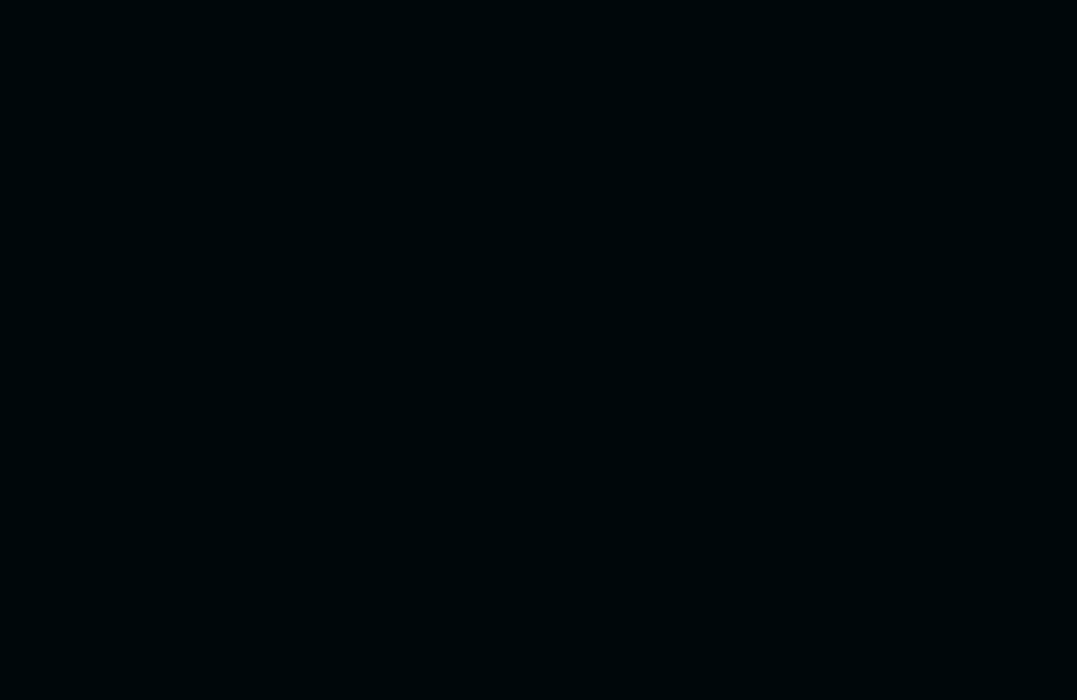
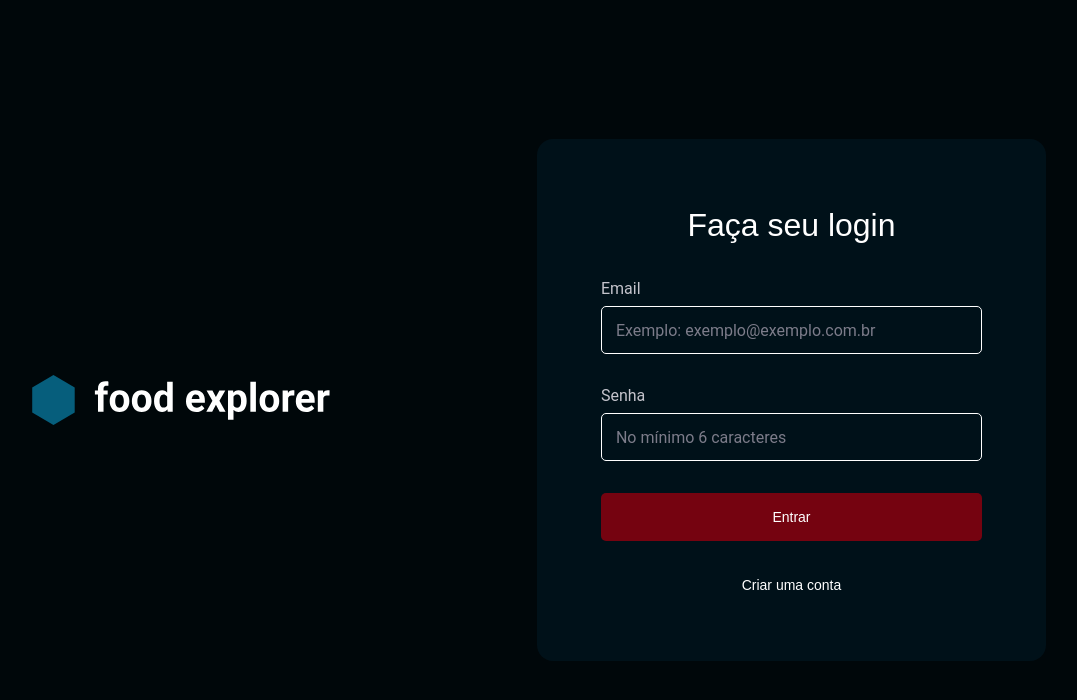
Before and after one commit to victorlopescc/food-explorer-web, a React (Vite) app: page / in a window 1280 px wide. Before the commit this address had no page. Shown: the top 700 px of the page, without its empty margins (103-1180 px from the left). Built offline with nearby package versions, Linux system fonts and the light colour scheme.

Commit message:
feat: SignIn Page and components

```diff
--- /dev/null
+++ b/src/components/Button/index.jsx
@@ -0,0 +1,16 @@
+import { TbReceipt } from 'react-icons/tb'
+import { useMediaQuery } from 'react-responsive'
+
+import { Container } from './styles'
+
+export function Button({ title, loading = false, isCustomer, ...rest }) {
+    const isDesktop = useMediaQuery({ minWidth: 1024 })
+
+    return (
+        <Container type='button' disable={loading} {...rest}>
+            {isCustomer && <TbReceipt size={'3.2rem'} />}
+            {loading ? 'Carregando...' : title}
+            {isCustomer && <span>{isDesktop ? `(${rest.orderCount})` : rest.orderCount}</span>}
+        </Container>
+    )
+}
--- /dev/null
+++ b/src/components/Button/styles.js
@@ -0,0 +1,41 @@
+import styled from 'styled-components';
+
+export const Container = styled.button`
+    border: 0;
+    background: none;
+    border-radius: 0.5rem;
+    display: flex;
+    align-items: center;
+    justify-content: center;
+    width: 100%;
+    padding: 1.2rem 2.4rem;
+    background-color: ${({ theme }) => theme.COLORS.DARK_RED};
+    color: ${({ theme }) => theme.COLORS.WHITE};
+    font-family: 'Poppins', sans-serif;
+    font-size: 1.4rem;
+    line-height: 2.4rem;
+    position: relative;
+
+    > span {
+        position: absolute;
+        top: -0.4rem;
+        right: -0.6rem;
+        background-color: ${({ theme }) => theme.COLORS.DARK_RED};
+        border-radius: 99px;
+        padding-inline: 0.6rem;
+    }
+
+    &:disabled {
+        opacity: 0.5;
+    }
+
+    @media (min-width: 1024px) {
+        gap: 0.8rem;
+        padding: 1.2rem 3.2rem;
+
+        > span {
+            position: initial;
+            padding-inline: 0;
+        }
+    }
+`
--- /dev/null
+++ b/src/components/Input/index.jsx
@@ -0,0 +1,10 @@
+import { Container } from './styles'
+
+export function Input({ icon: Icon, ...rest }) {
+    return (
+        <Container>
+            {Icon && <Icon size={'2.4rem'} />}
+            <input {...rest} />
+        </Container>
+    )
+}
--- /dev/null
+++ b/src/components/Input/styles.js
@@ -0,0 +1,26 @@
+import styled from 'styled-components'
+
+export const Container = styled.div`
+    width: 100%;
+    display: flex;
+    align-items: center;
+    justify-content: center;
+    border-radius: 0.5rem;
+
+    > input {
+        height: 4.8rem;
+        width: 100%;
+        padding: 1.2rem 1.4rem;
+        color: ${({ theme }) => theme.COLORS.WHITE};
+        background: transparent;
+        border: 0;
+
+        &::placeholder {
+            color: ${({ theme }) => theme.COLORS.GRAY_300};
+        }
+
+        &:focus {
+            border: 1px solid ${({ theme }) => theme.COLORS.WHITE};
+        }
+    }
+`
--- /dev/null
+++ b/src/components/Section/index.jsx
@@ -0,0 +1,10 @@
+import { Container } from './styles'
+
+export function Section({ title, children }) {
+    return (
+        <Container>
+            <h2>{title}</h2>
+            {children}
+        </Container>
+    )
+}
--- /dev/null
+++ b/src/components/Section/styles.js
@@ -0,0 +1,10 @@
+import styled from 'styled-components'
+
+export const Container = styled.section`
+    > h2 {
+        margin-bottom: 1.6rem;
+        color: ${({ theme }) => theme.COLORS.GRAY_100};
+        font-weight: 400;
+        font-size: 1.6rem;
+    }
+`
--- /dev/null
+++ b/src/pages/SignIn/index.jsx
@@ -0,0 +1,46 @@
+import { useState } from 'react'
+import { Link } from 'react-router-dom'
+
+import { useAuth } from '../../hooks/auth'
+
+import { Container, Form, Brand } from './styles'
+
+import { Section } from '../../components/Section'
+import { Input } from '../../components/Input'
+import { Button } from '../../components/Button'
+
+import brand from '../../assets/brand.svg'
+
+export function SignIn() {
+    const [email, setEmail] = useState('')
+    const [password, setPassword] = useState('')
+    const [loading, setLoading] = useState(false)
+
+    const { signIn } = useAuth()
+
+    function handleSignIn() {
+        setLoading(true)
+        signIn({ email, password }).finally(() => setLoading(false))
+    }
+
+    return (
+        <Container>
+            <Brand>
+                <img src={brand} alt="Logo" />
+            </Brand>
+            <Form>
+                <h2>Faça seu login</h2>
+                <Section title='Email'>
+                    <Input placeholder='Exemplo: exemplo@exemplo.com.br' type='text' onChange={e => setEmail(e.target.value)} />
+                </Section>
+                <Section title='Senha'>
+                    <Input placeholder='No mínimo 6 caracteres' type='password' onChange={e => setPassword(e.target.value)} />
+                </Section>
+                <Button title='Entrar' onClick={handleSignIn} loading={loading} />
+                <Link to='/register'>
+                    Criar uma conta
+                </Link>
+            </Form>
+        </Container>
+    )
+}
--- /dev/null
+++ b/src/pages/SignIn/styles.js
@@ -0,0 +1,87 @@
+import styled from 'styled-components'
+
+export const Container = styled.div`
+    height: 100vh;
+    margin-inline: 5.6rem;
+    display: flex;
+    flex-direction: column;
+    align-items: center;
+    justify-content: center;
+    gap: 7.3rem;
+
+    @media (min-width: 1024px) {
+        margin-inline: 13.1rem;
+        flex-direction: row;
+        justify-content: space-between;
+    }
+`
+
+export const Brand = styled.div`
+    display: flex;
+    justify-content: center;
+    width: 100%;
+    margin-inline: auto;
+
+    > img {
+        width: 100%;
+        max-width: 27.8rem;
+    }
+
+    @media (min-width: 1024px) {
+        justify-content: initial;
+        margin-inline: 0;
+
+        > img {
+            max-width: 32.4rem;
+        }
+    }
+`
+
+export const Form = styled.form`
+    width: 100%;
+    display: flex;
+    flex-direction: column;
+    gap: 3.2rem;
+
+    > h2 {
+        display: none;
+    }
+
+    > section h2 {
+        margin-bottom: 0.8rem;
+    }
+
+    > section input {
+        background-color: ${({ theme }) => theme.COLORS.BACKGROUND_500};
+        border-radius: 0.8rem;
+    }
+
+    > a {
+        color:${({ theme }) => theme.COLORS.WHITE};
+        text-align: center;
+        font-family: 'Poppins', sans-serif;
+        font-size: 1.4rem;
+        line-height: 2.4rem;
+    }
+
+    @media (min-width: 1024px) {
+        padding: 6.4rem;
+        border-radius: 1.6rem;
+        background-color: ${({ theme }) => theme.COLORS.BACKGROUND_700};
+
+        > h2 {
+            display: initial;
+            font-family: 'Poppins', sans-serif;
+            font-weight: 500;
+            font-size: 3.2rem;
+            line-height: 140%;
+            text-align: center;
+        }
+
+        > section input {
+            background-color: transparent;
+            border: 1px solid ${({ theme }) => theme.COLORS.WHITE};
+            border-radius: 0.5rem;
+        }
+    }
+`
--- a/src/routes/auth.routes.jsx
+++ b/src/routes/auth.routes.jsx
@@ -1,13 +1,13 @@
 import { Routes, Route } from 'react-router-dom'
 
-// import { SignIn } from "../pages/SignIn"
+import { SignIn } from "../pages/SignIn"
 // import { SignUp } from "../pages/SignUp"
 
 export function AuthRoutes() {
     return (
         <Routes>
-            {/* <Route path="/" element={<SignIn />} />
-            <Route path="/register" element={<SignUp />} /> */}
+            <Route path="/" element={<SignIn />} />
+            {/* <Route path="/register" element={<SignUp />} /> */}
         </Routes>
     )
 }
```
Also changed, not shown: src/assets/brand.svg (added), 1 other file (tests, documents, lock files or other folders).
